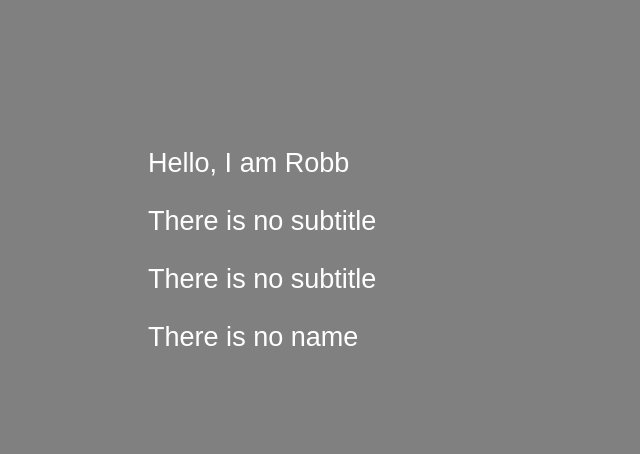
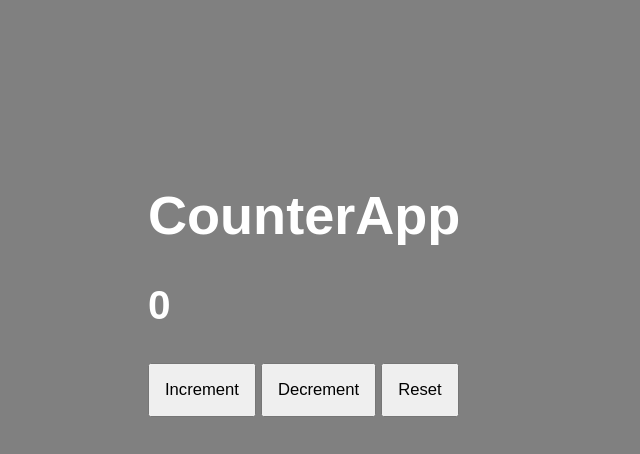
Before and after one commit to Melldok/React_Hooks, a React (Vite) app in the folder Exercises/03-counter-app-vite/: page / in a window 1280 px wide. Shown: the top 454 px of the page, without its empty margins (0-640 px from the left). Built offline with nearby package versions, Linux system fonts and the light colour scheme.

Commit message:
Screen import

```diff
--- a/Exercises/03-counter-app-vite/src/FirstApp.jsx
+++ b/Exercises/03-counter-app-vite/src/FirstApp.jsx
@@ -7,7 +7,7 @@
 
     return (
         <>
-            <div data-testid='test-title'>{title}</div>
+            <h1 data-testid='test-title'>{title}</h1>
             <p>{subtitle}</p>
             <p>{subtitle}</p>
             <p> {name} </p>
--- a/Exercises/03-counter-app-vite/src/main.jsx
+++ b/Exercises/03-counter-app-vite/src/main.jsx
@@ -10,7 +10,7 @@
 
 ReactDOM.createRoot( document.getElementById('root')).render(
     <React.StrictMode>
-        {/* <CounterApp value={0}></CounterApp> */}
-        <FirstApp title={ "Hello, I am Robb"}/>
+        <CounterApp value={0}></CounterApp>
+        {/* <FirstApp title={ "Hello, I am Robb"}/> */}
     </React.StrictMode>
 )
```
Also changed, not shown: 2 other files (tests, documents, lock files or other folders).
